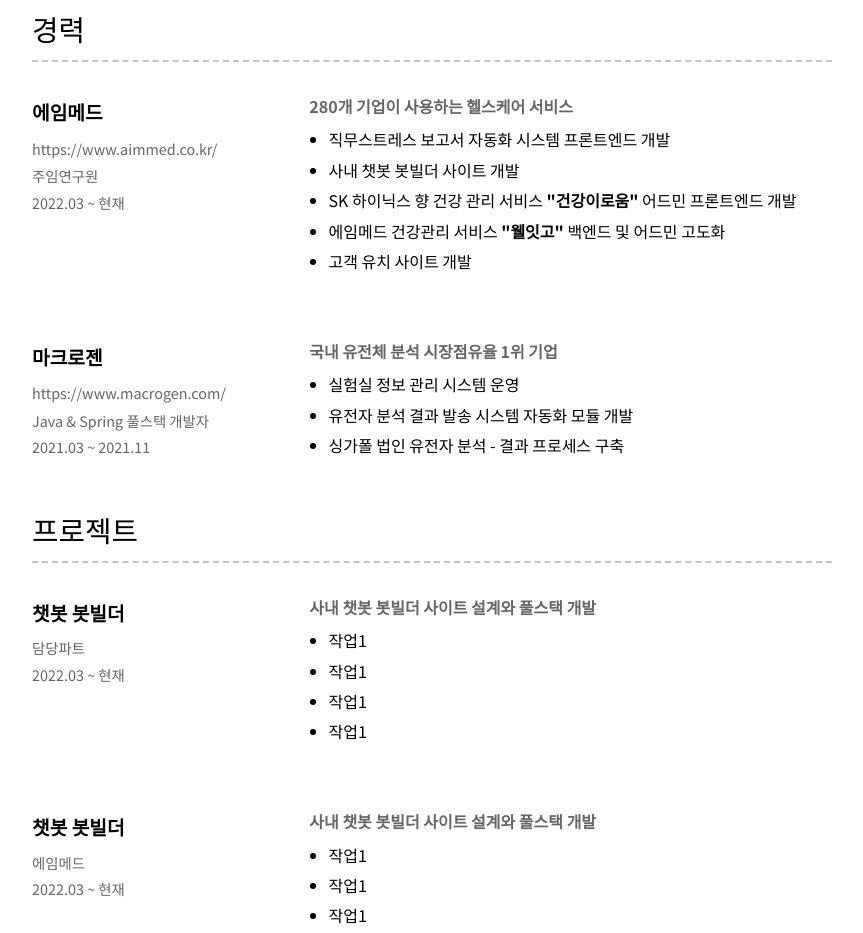
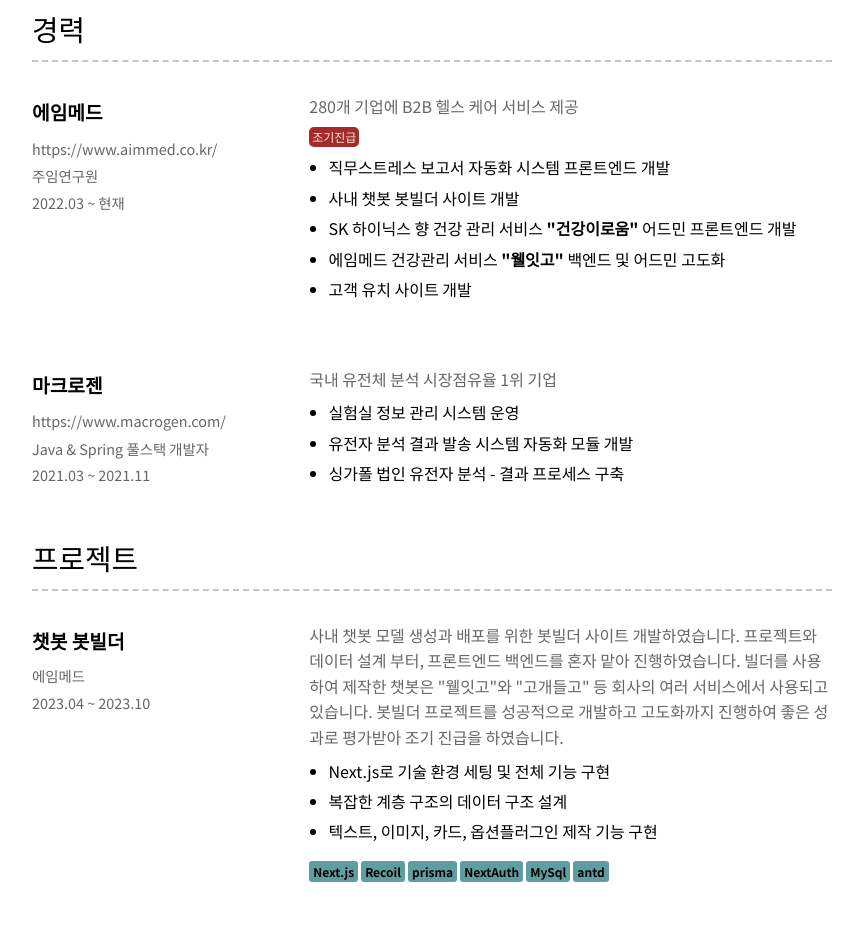
Before and after one commit to chaeyoo/chaeyoo.github.io, a React (Create React App) app: page / in a window 1280 px wide. Shown: the part 700-1633 px from the top of the page, without its empty margins (208-1071 px from the left). Built offline with nearby package versions, Linux system fonts and the light colour scheme.

Commit message:
[FEAT] 프로젝트 작성중

```diff
--- a/public/index.html
+++ b/public/index.html
@@ -24,7 +24,7 @@
       work correctly both with client-side routing and a non-root public URL.
       Learn how to configure a non-root public URL by running `npm run build`.
     -->
-    <title>React App</title>
+    <title>유채형의 이력서</title>
   </head>
   <body>
     <noscript>You need to enable JavaScript to run this app.</noscript>
--- a/src/components/resume/Experience.jsx
+++ b/src/components/resume/Experience.jsx
@@ -14,7 +14,8 @@
 							<p>2022.03 ~ 현재</p>
 						</div>
 						<div className="job-description">
-							<p className="highlight">280개 기업이 사용하는 헬스케어 서비스</p>
+							<p className="highlight">280개 기업에 B2B 헬스 케어 서비스 제공</p>
+							<div className="tag-red">조기진급</div>
 							<ul>
 								<li>직무스트레스 보고서 자동화 시스템 프론트엔드 개발</li>
 								<li>사내 챗봇 봇빌더 사이트 개발</li>
--- a/src/components/resume/Projects.jsx
+++ b/src/components/resume/Projects.jsx
@@ -9,39 +9,48 @@
 					<div className="experience-item">
 						<div className="company-info">
 							<h3>챗봇 봇빌더</h3>
-
-							<p>담당파트</p>
-							<p>2022.03 ~ 현재</p>
+							<p>에임메드</p>
+							<p>2023.04 ~ 2023.10</p>
 						</div>
 						<div className="job-description">
 							<p className="highlight">
-								사내 챗봇 봇빌더 사이트 설계와 풀스택 개발
+								사내 챗봇 모델 생성과 배포를 위한 봇빌더 사이트 개발하였습니다.
+								프로젝트와 데이터 설계 부터, 프론트엔드 백엔드를 혼자 맡아 진행하였습니다.
+								빌더를 사용하여 제작한 챗봇은 "웰잇고"와 "고개들고" 등 회사의 여러 서비스에서 사용되고 있습니다.
+								봇빌더 프로젝트를 성공적으로 개발하고 고도화까지 진행하여 좋은 성과로 평가받아 조기 진급을 하였습니다.
 							</p>
 							<ul>
-								<li>작업1</li>
-								<li>작업1</li>
-								<li>작업1</li>
-								<li>작업1</li>
+								<li>Next.js로 기술 환경 세팅 및 전체 기능 구현</li>
+								<li>복잡한 계층 구조의 데이터 구조 설계</li>
+								<li>텍스트, 이미지, 카드, 옵션플러그인 제작 기능 구현</li>
 							</ul>
+							<div className="tech-list">
+								{"Next.js, Recoil, prisma, NextAuth, MySql, antd".split(", ").map((v, i) => (
+									<div key={i} className="tech-item">{v}</div>
+								))}
+							</div>
 						</div>
 					</div>
 					<div className="experience-item">
 						<div className="company-info">
-							<h3>챗봇 봇빌더</h3>
-
+							<h3>SK하이닉스향 건강관리 서비스 "건강이로움" 백오피스</h3>
 							<p>에임메드</p>
-							<p>2022.03 ~ 현재</p>
+							<p>2022.11 ~ 2023.04</p>
 						</div>
 						<div className="job-description">
 							<p className="highlight">
-								사내 챗봇 봇빌더 사이트 설계와 풀스택 개발
+								"건강이로움" 백오피스 프로젝트에서 리액트 프론트엔드와 자바 스프링 백엔드로 기능 구현
 							</p>
 							<ul>
-								<li>작업1</li>
-								<li>작업1</li>
-								<li>작업1</li>
-								<li>작업1</li>
+								<li>Next.js로 기술 환경 세팅 및 전체 기능 구현</li>
+								<li>복잡한 계층 구조의 데이터 구조 설계</li>
+								<li>텍스트, 이미지, 카드, 옵션플러그인 제작 기능 구현</li>
 							</ul>
+							<div className="tech-list">
+								{"Next.js, Recoil, prisma, NextAuth, MySql, antd".split(", ").map((v, i) => (
+									<div key={i} className="tech-item">{v}</div>
+								))}
+							</div>
 						</div>
 					</div>
 				</>
--- a/src/index.css
+++ b/src/index.css
@@ -94,6 +94,16 @@
   margin-bottom: 2rem;
 }
 
+.tag-red{
+  background-color: brown;
+  font-size: 12px;
+  height: 20px;
+  width: 50px;
+  text-align: center;
+  color:antiquewhite;
+  border-radius: 5px;
+  font-weight: 500;
+}
 .company-info {
   flex: 1;
   padding-right: 1rem;
@@ -121,11 +131,23 @@
 }
 
 .highlight {
-  font-weight: bold;
+  font-weight: lighter;
   color: #666666;
   margin-bottom: 0.5rem;
 }
 
+.tech-list {
+  display: flex;
+}
+
+.tech-item {
+  background-color: cadetblue;
+  padding: 1px 4px;
+  margin-right: 3px;
+  font-size: 12px;
+  border-radius: 3px;
+  font-weight: bold;
+}
 .job-description ul {
   list-style-type: disc;
   padding-left: 1.2rem;
```
